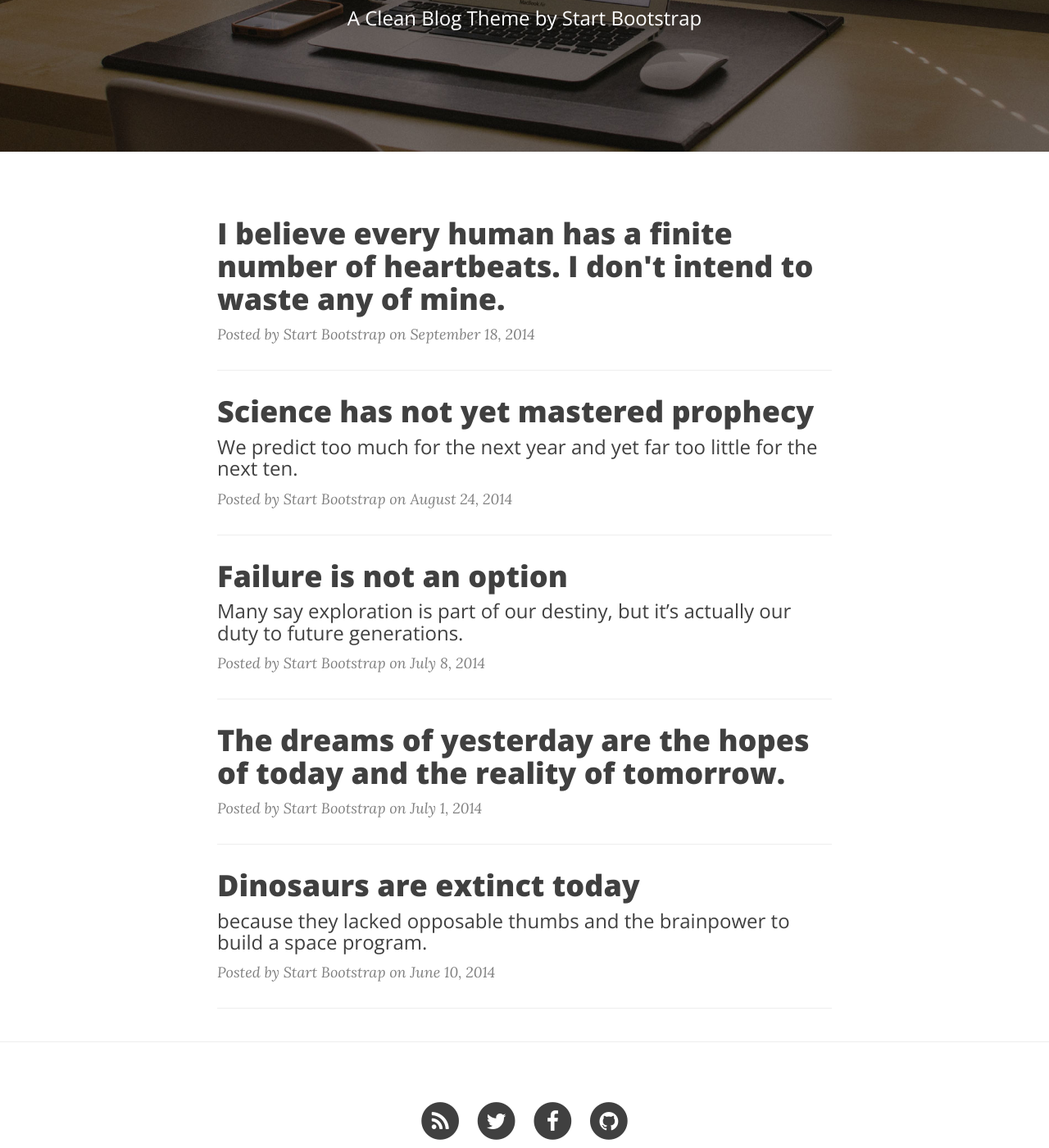
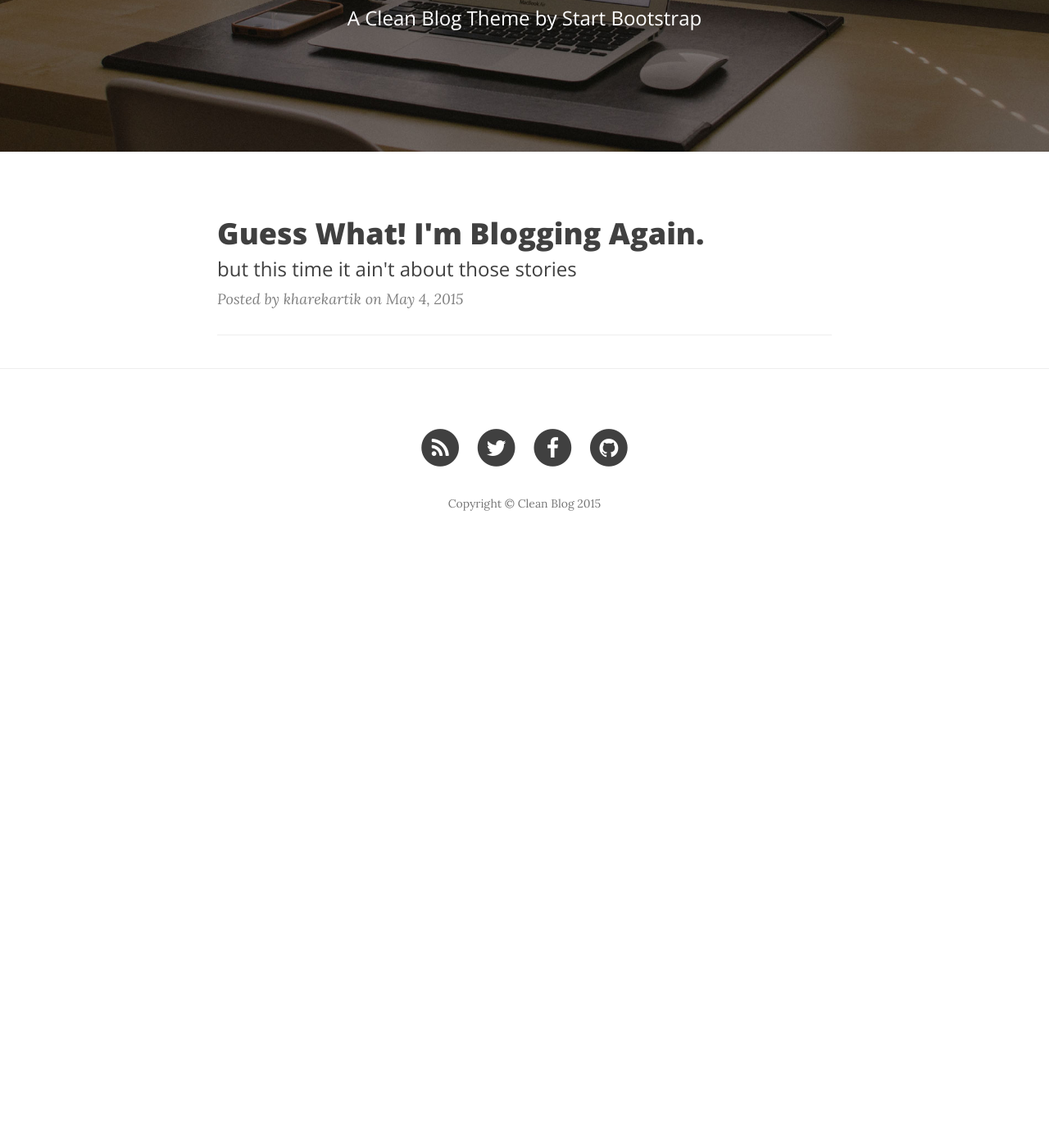
Before and after one commit to KKcorps/kkcorps.github.io, a Jekyll site: the page built from index.html, in a window 1280 px wide and 1400 px high, scrolled down 263 px. Shown: the whole window at 82% size. Built offline with Jekyll 4.4.1, drawn with Linux system fonts in a browser that asks for light colours; nearby versions of some CDN libraries; the list of posts is cut into pages by our own code; after the commit the page ends 953 px from its top, so only the background shows below that; some of the changed lines change nothing that is shown.

Commit message:
Deleted template blogs!

```diff
--- a/_posts/2014-06-10-dinosaurs.markdown
+++ /dev/null
@@ -1,43 +0,0 @@
----
-layout:     post
-title:      "Dinosaurs are extinct today"
-subtitle:   "because they lacked opposable thumbs and the brainpower to build a space program."
-date:       2014-06-10 12:00:00
-author:     "Start Bootstrap"
-header-img: "img/post-bg-01.jpg"
----
-
-<p>Never in all their history have men been able truly to conceive of the world as one: a single sphere, a globe, having the qualities of a globe, a round earth in which all the directions eventually meet, in which there is no center because every point, or none, is center — an equal earth which all men occupy as equals. The airman's earth, if free men make it, will be truly round: a globe in practice, not in theory.</p>
-
-<p>Science cuts two ways, of course; its products can be used for both good and evil. But there's no turning back from science. The early warnings about technological dangers also come from science.</p>
-
-<p>What was most significant about the lunar voyage was not that man set foot on the Moon but that they set eye on the earth.</p>
-
-<p>A Chinese tale tells of some men sent to harm a young girl who, upon seeing her beauty, become her protectors rather than her violators. That's how I felt seeing the Earth for the first time. I could not help but love and cherish her.</p>
-
-<p>For those who have seen the Earth from space, and for the hundreds and perhaps thousands more who will, the experience most certainly changes your perspective. The things that we share in our world are far more valuable than those which divide us.</p>
-
-<h2 class="section-heading">The Final Frontier</h2>
-
-<p>There can be no thought of finishing for ‘aiming for the stars.’ Both figuratively and literally, it is a task to occupy the generations. And no matter how much progress one makes, there is always the thrill of just beginning.</p>
-
-<p>There can be no thought of finishing for ‘aiming for the stars.’ Both figuratively and literally, it is a task to occupy the generations. And no matter how much progress one makes, there is always the thrill of just beginning.</p>
-
-<blockquote>The dreams of yesterday are the hopes of today and the reality of tomorrow. Science has not yet mastered prophecy. We predict too much for the next year and yet far too little for the next ten.</blockquote>
-
-<p>Spaceflights cannot be stopped. This is not the work of any one man or even a group of men. It is a historical process which mankind is carrying out in accordance with the natural laws of human development.</p>
-
-<h2 class="section-heading">Reaching for the Stars</h2>
-
-<p>As we got further and further away, it [the Earth] diminished in size. Finally it shrank to the size of a marble, the most beautiful you can imagine. That beautiful, warm, living object looked so fragile, so delicate, that if you touched it with a finger it would crumble and fall apart. Seeing this has to change a man.</p>
-
-<a href="#">
-    <img src="{{ site.baseurl }}/img/post-sample-image.jpg" alt="Post Sample Image">
-</a>
-<span class="caption text-muted">To go places and do things that have never been done before – that’s what living is all about.</span>
-
-<p>Space, the final frontier. These are the voyages of the Starship Enterprise. Its five-year mission: to explore strange new worlds, to seek out new life and new civilizations, to boldly go where no man has gone before.</p>
-
-<p>As I stand out here in the wonders of the unknown at Hadley, I sort of realize there’s a fundamental truth to our nature, Man must explore, and this is exploration at its greatest.</p>
-
-<p>Placeholder text by <a href="http://spaceipsum.com/">Space Ipsum</a>. Photographs by <a href="https://www.flickr.com/photos/nasacommons/">NASA on The Commons</a>.</p>
--- a/_posts/2014-07-08-failure-is-not-an-option.markdown
+++ /dev/null
@@ -1,43 +0,0 @@
----
-layout:     post
-title:      "Failure is not an option"
-subtitle:   "Many say exploration is part of our destiny, but it’s actually our duty to future generations."
-date:       2014-07-08 12:00:00
-author:     "Start Bootstrap"
-header-img: "img/post-bg-03.jpg"
----
-
-<p>Never in all their history have men been able truly to conceive of the world as one: a single sphere, a globe, having the qualities of a globe, a round earth in which all the directions eventually meet, in which there is no center because every point, or none, is center — an equal earth which all men occupy as equals. The airman's earth, if free men make it, will be truly round: a globe in practice, not in theory.</p>
-
-<p>Science cuts two ways, of course; its products can be used for both good and evil. But there's no turning back from science. The early warnings about technological dangers also come from science.</p>
-
-<p>What was most significant about the lunar voyage was not that man set foot on the Moon but that they set eye on the earth.</p>
-
-<p>A Chinese tale tells of some men sent to harm a young girl who, upon seeing her beauty, become her protectors rather than her violators. That's how I felt seeing the Earth for the first time. I could not help but love and cherish her.</p>
-
-<p>For those who have seen the Earth from space, and for the hundreds and perhaps thousands more who will, the experience most certainly changes your perspective. The things that we share in our world are far more valuable than those which divide us.</p>
-
-<h2 class="section-heading">The Final Frontier</h2>
-
-<p>There can be no thought of finishing for ‘aiming for the stars.’ Both figuratively and literally, it is a task to occupy the generations. And no matter how much progress one makes, there is always the thrill of just beginning.</p>
-
-<p>There can be no thought of finishing for ‘aiming for the stars.’ Both figuratively and literally, it is a task to occupy the generations. And no matter how much progress one makes, there is always the thrill of just beginning.</p>
-
-<blockquote>The dreams of yesterday are the hopes of today and the reality of tomorrow. Science has not yet mastered prophecy. We predict too much for the next year and yet far too little for the next ten.</blockquote>
-
-<p>Spaceflights cannot be stopped. This is not the work of any one man or even a group of men. It is a historical process which mankind is carrying out in accordance with the natural laws of human development.</p>
-
-<h2 class="section-heading">Reaching for the Stars</h2>
-
-<p>As we got further and further away, it [the Earth] diminished in size. Finally it shrank to the size of a marble, the most beautiful you can imagine. That beautiful, warm, living object looked so fragile, so delicate, that if you touched it with a finger it would crumble and fall apart. Seeing this has to change a man.</p>
-
-<a href="#">
-    <img src="{{ site.baseurl }}/img/post-sample-image.jpg" alt="Post Sample Image">
-</a>
-<span class="caption text-muted">To go places and do things that have never been done before – that’s what living is all about.</span>
-
-<p>Space, the final frontier. These are the voyages of the Starship Enterprise. Its five-year mission: to explore strange new worlds, to seek out new life and new civilizations, to boldly go where no man has gone before.</p>
-
-<p>As I stand out here in the wonders of the unknown at Hadley, I sort of realize there’s a fundamental truth to our nature, Man must explore, and this is exploration at its greatest.</p>
-
-<p>Placeholder text by <a href="http://spaceipsum.com/">Space Ipsum</a>. Photographs by <a href="https://www.flickr.com/photos/nasacommons/">NASA on The Commons</a>.</p>
--- a/_posts/2014-08-24-science-has-not-yet-mastered-prophecy.markdown
+++ /dev/null
@@ -1,43 +0,0 @@
----
-layout:     post
-title:      "Science has not yet mastered prophecy"
-subtitle:   "We predict too much for the next year and yet far too little for the next ten."
-date:       2014-08-24 12:00:00
-author:     "Start Bootstrap"
-header-img: "img/post-bg-04.jpg"
----
-
-<p>Never in all their history have men been able truly to conceive of the world as one: a single sphere, a globe, having the qualities of a globe, a round earth in which all the directions eventually meet, in which there is no center because every point, or none, is center — an equal earth which all men occupy as equals. The airman's earth, if free men make it, will be truly round: a globe in practice, not in theory.</p>
-
-<p>Science cuts two ways, of course; its products can be used for both good and evil. But there's no turning back from science. The early warnings about technological dangers also come from science.</p>
-
-<p>What was most significant about the lunar voyage was not that man set foot on the Moon but that they set eye on the earth.</p>
-
-<p>A Chinese tale tells of some men sent to harm a young girl who, upon seeing her beauty, become her protectors rather than her violators. That's how I felt seeing the Earth for the first time. I could not help but love and cherish her.</p>
-
-<p>For those who have seen the Earth from space, and for the hundreds and perhaps thousands more who will, the experience most certainly changes your perspective. The things that we share in our world are far more valuable than those which divide us.</p>
-
-<h2 class="section-heading">The Final Frontier</h2>
-
-<p>There can be no thought of finishing for ‘aiming for the stars.’ Both figuratively and literally, it is a task to occupy the generations. And no matter how much progress one makes, there is always the thrill of just beginning.</p>
-
-<p>There can be no thought of finishing for ‘aiming for the stars.’ Both figuratively and literally, it is a task to occupy the generations. And no matter how much progress one makes, there is always the thrill of just beginning.</p>
-
-<blockquote>The dreams of yesterday are the hopes of today and the reality of tomorrow. Science has not yet mastered prophecy. We predict too much for the next year and yet far too little for the next ten.</blockquote>
-
-<p>Spaceflights cannot be stopped. This is not the work of any one man or even a group of men. It is a historical process which mankind is carrying out in accordance with the natural laws of human development.</p>
-
-<h2 class="section-heading">Reaching for the Stars</h2>
-
-<p>As we got further and further away, it [the Earth] diminished in size. Finally it shrank to the size of a marble, the most beautiful you can imagine. That beautiful, warm, living object looked so fragile, so delicate, that if you touched it with a finger it would crumble and fall apart. Seeing this has to change a man.</p>
-
-<a href="#">
-    <img src="{{ site.baseurl }}/img/post-sample-image.jpg" alt="Post Sample Image">
-</a>
-<span class="caption text-muted">To go places and do things that have never been done before – that’s what living is all about.</span>
-
-<p>Space, the final frontier. These are the voyages of the Starship Enterprise. Its five-year mission: to explore strange new worlds, to seek out new life and new civilizations, to boldly go where no man has gone before.</p>
-
-<p>As I stand out here in the wonders of the unknown at Hadley, I sort of realize there’s a fundamental truth to our nature, Man must explore, and this is exploration at its greatest.</p>
-
-<p>Placeholder text by <a href="http://spaceipsum.com/">Space Ipsum</a>. Photographs by <a href="https://www.flickr.com/photos/nasacommons/">NASA on The Commons</a>.</p>
--- a/_posts/2014-09-18-i-believe.markdown
+++ /dev/null
@@ -1,42 +0,0 @@
----
-layout:     post
-title:      "I believe every human has a finite number of heartbeats. I don't intend to waste any of mine."
-date:       2014-09-18 12:00:00
-author:     "Start Bootstrap"
-header-img: "img/post-bg-05.jpg"
----
-
-<p>Never in all their history have men been able truly to conceive of the world as one: a single sphere, a globe, having the qualities of a globe, a round earth in which all the directions eventually meet, in which there is no center because every point, or none, is center — an equal earth which all men occupy as equals. The airman's earth, if free men make it, will be truly round: a globe in practice, not in theory.</p>
-
-<p>Science cuts two ways, of course; its products can be used for both good and evil. But there's no turning back from science. The early warnings about technological dangers also come from science.</p>
-
-<p>What was most significant about the lunar voyage was not that man set foot on the Moon but that they set eye on the earth.</p>
-
-<p>A Chinese tale tells of some men sent to harm a young girl who, upon seeing her beauty, become her protectors rather than her violators. That's how I felt seeing the Earth for the first time. I could not help but love and cherish her.</p>
-
-<p>For those who have seen the Earth from space, and for the hundreds and perhaps thousands more who will, the experience most certainly changes your perspective. The things that we share in our world are far more valuable than those which divide us.</p>
-
-<h2 class="section-heading">The Final Frontier</h2>
-
-<p>There can be no thought of finishing for ‘aiming for the stars.’ Both figuratively and literally, it is a task to occupy the generations. And no matter how much progress one makes, there is always the thrill of just beginning.</p>
-
-<p>There can be no thought of finishing for ‘aiming for the stars.’ Both figuratively and literally, it is a task to occupy the generations. And no matter how much progress one makes, there is always the thrill of just beginning.</p>
-
-<blockquote>The dreams of yesterday are the hopes of today and the reality of tomorrow. Science has not yet mastered prophecy. We predict too much for the next year and yet far too little for the next ten.</blockquote>
-
-<p>Spaceflights cannot be stopped. This is not the work of any one man or even a group of men. It is a historical process which mankind is carrying out in accordance with the natural laws of human development.</p>
-
-<h2 class="section-heading">Reaching for the Stars</h2>
-
-<p>As we got further and further away, it [the Earth] diminished in size. Finally it shrank to the size of a marble, the most beautiful you can imagine. That beautiful, warm, living object looked so fragile, so delicate, that if you touched it with a finger it would crumble and fall apart. Seeing this has to change a man.</p>
-
-<a href="#">
-    <img src="{{ site.baseurl }}/img/post-sample-image.jpg" alt="Post Sample Image">
-</a>
-<span class="caption text-muted">To go places and do things that have never been done before – that’s what living is all about.</span>
-
-<p>Space, the final frontier. These are the voyages of the Starship Enterprise. Its five-year mission: to explore strange new worlds, to seek out new life and new civilizations, to boldly go where no man has gone before.</p>
-
-<p>As I stand out here in the wonders of the unknown at Hadley, I sort of realize there’s a fundamental truth to our nature, Man must explore, and this is exploration at its greatest.</p>
-
-<p>Placeholder text by <a href="http://spaceipsum.com/">Space Ipsum</a>. Photographs by <a href="https://www.flickr.com/photos/nasacommons/">NASA on The Commons</a>.</p>
--- a/_posts/2014-07-01-dreams.markdown
+++ b/_posts/2015-05-04-Guess what! I'm Blogging Again.markdown
@@ -1,9 +1,10 @@
 ---
 layout:     post
-title:      "The dreams of yesterday are the hopes of today and the reality of tomorrow."
-date:       2014-07-01 12:00:00
-author:     "Start Bootstrap"
-header-img: "img/post-bg-02.jpg"
+title:      "Guess What! I'm Blogging Again."
+subtitle:   "but this time it ain't about those stories"
+date:       2015-05-04 12:00:00
+author:     "kharekartik"
+header-img: "img/post-bg-06.jpg"
 ---
 
 <p>Never in all their history have men been able truly to conceive of the world as one: a single sphere, a globe, having the qualities of a globe, a round earth in which all the directions eventually meet, in which there is no center because every point, or none, is center — an equal earth which all men occupy as equals. The airman's earth, if free men make it, will be truly round: a globe in practice, not in theory.</p>
```
Also changed, not shown: 12 other files.
